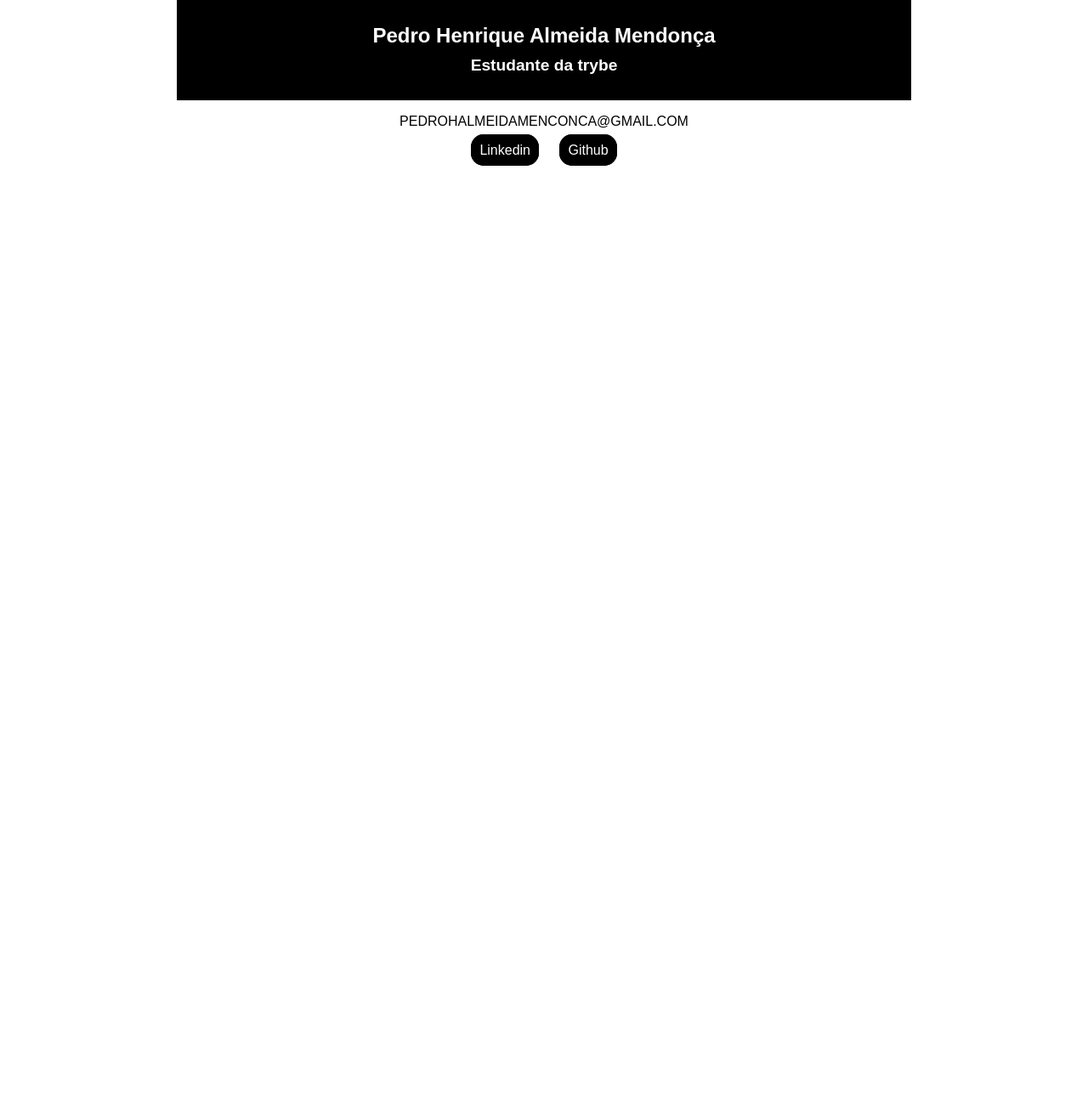
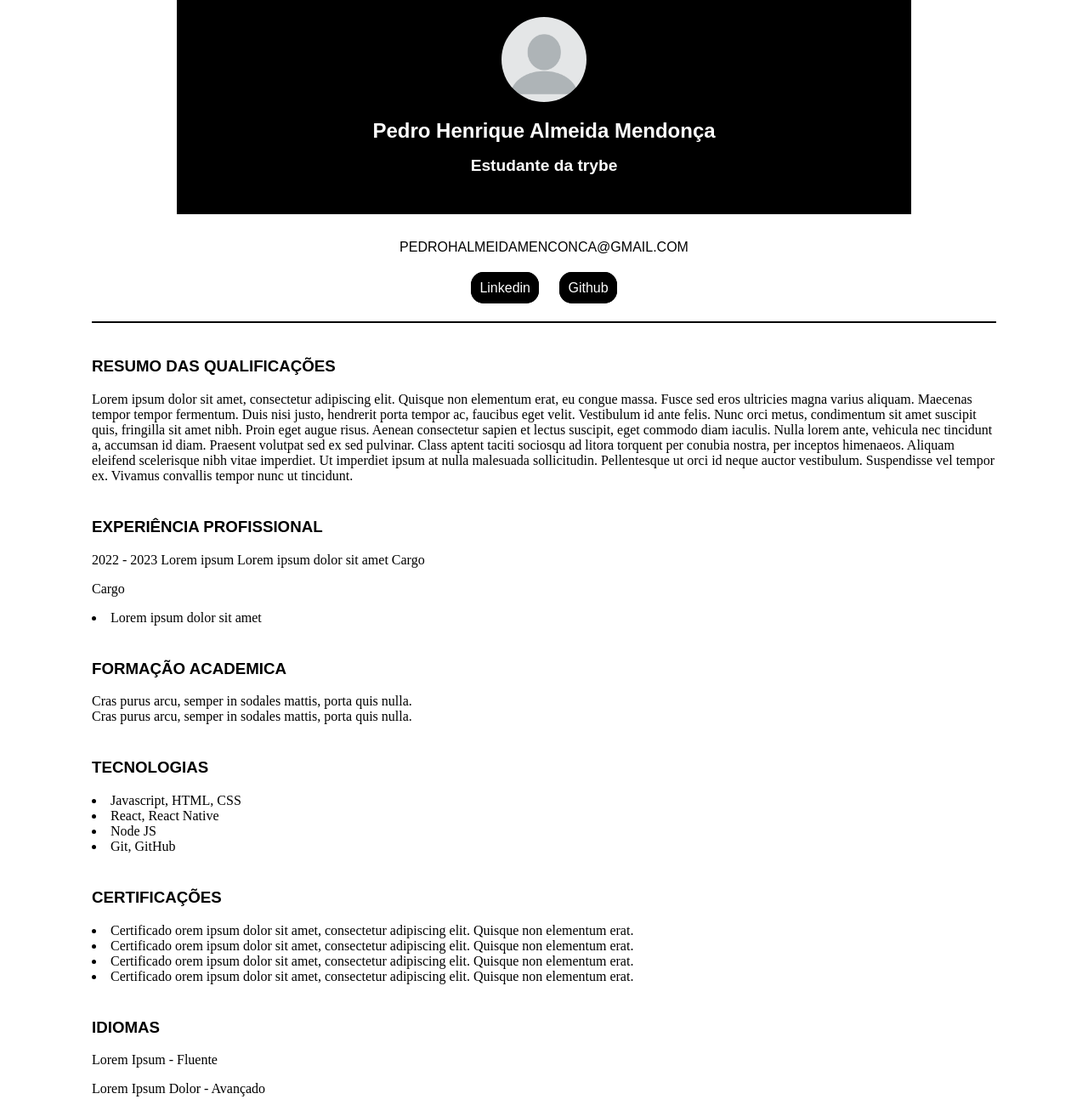
Before and after one commit to pedrohxiv/pedrohxiv.github.io, a plain HTML site: page index.html in a window 1280 px wide. Shown: the whole page at 85% size. Before the commit the page ends 800 px from the top, so only its background shows below. Drawn offline with Linux system fonts and the light colour scheme.

Commit message:
adicionando o conteudo da pagina

```diff
--- a/index.html
+++ b/index.html
@@ -7,26 +7,24 @@
     <title>Portifolio - Pedro Henrique Almeida Mendonça</title>
   </head>
   <style>
-    .cabecalho{
+    .cabecalho {
       text-align: center;
       font-family: sans-serif;
     }
+    .inicio {
+      background-color: black;
+      margin: -8px 200px 0 200px;
+      color: white;
+      border: 30px solid black;
+    }
     h1 {
-      background-color: black;
-      color: white;
-      border:30px solid black;
-      margin: -10px 200px 0 200px;
       font-size: 150%;
     }
-    h2{
-      background-color: black;
-      color: white;
-      border:30px solid black;
-      margin: -50px 200px 0 200px;
+    h2 {
       font-size: 120%;
     }
-    a{
-      text-decoration:none;
+    a {
+      text-decoration: none;
       box-shadow: none;
       color: black;
       background-color: black;
@@ -34,20 +32,106 @@
       border: 10px solid black;
       border-radius: 15px;
     }
-    .github{
+    .github {
       margin-left: 20px;
     }
 
-
+    hr {
+      margin-top: 30px;
+      margin-left: 100px;
+      margin-right: 100px;
+      border: 1px solid black;
+    }
+    .corpo {
+      margin-left: 100px;
+      margin-right: 100px;
+      margin-bottom: 100px;
+    }
+    h3 {
+      margin-top: 40px;
+      font-family: sans-serif;
+    }
+    .contato {
+      margin-top: 30px;
+      margin-bottom: 30px;
+    }
+    img {
+      width: 100px;
+      border-radius: 50%;
+      margin-top: -10px;
+    }
   </style>
   <body>
     <div class="cabecalho">
-    <h1>Pedro Henrique Almeida Mendonça</h1>
-    <h2>Estudante da trybe</h2>
-    <!-- <p class="contato">(37) 99926-9083</p> -->
-    <p class="contato">PEDROHALMEIDAMENCONCA@GMAIL.COM</p>
-    <a href="https://linkedin.com/in/pedrohxiv" target="_blank">Linkedin</a>
-    <a class="github" href="https://github.com/pedrohxiv" target="_blank">Github</a>
-  </div>
+      <div class="inicio">
+        <img src="./user.png" alt="usuário" />
+        <h1>Pedro Henrique Almeida Mendonça</h1>
+        <h2>Estudante da trybe</h2>
+      </div>
+      <p class="contato">PEDROHALMEIDAMENCONCA@GMAIL.COM</p>
+      <a href="https://linkedin.com/in/pedrohxiv" target="_blank">Linkedin</a>
+      <a class="github" href="https://github.com/pedrohxiv" target="_blank"
+        >Github</a
+      >
+      <hr />
+    </div>
+    <div class="corpo">
+      <h3>RESUMO DAS QUALIFICAÇÕES</h3>
+      <p>
+        Lorem ipsum dolor sit amet, consectetur adipiscing elit. Quisque non
+        elementum erat, eu congue massa. Fusce sed eros ultricies magna varius
+        aliquam. Maecenas tempor tempor fermentum. Duis nisi justo, hendrerit
+        porta tempor ac, faucibus eget velit. Vestibulum id ante felis. Nunc
+        orci metus, condimentum sit amet suscipit quis, fringilla sit amet nibh.
+        Proin eget augue risus. Aenean consectetur sapien et lectus suscipit,
+        eget commodo diam iaculis. Nulla lorem ante, vehicula nec tincidunt a,
+        accumsan id diam. Praesent volutpat sed ex sed pulvinar. Class aptent
+        taciti sociosqu ad litora torquent per conubia nostra, per inceptos
+        himenaeos. Aliquam eleifend scelerisque nibh vitae imperdiet. Ut
+        imperdiet ipsum at nulla malesuada sollicitudin. Pellentesque ut orci id
+        neque auctor vestibulum. Suspendisse vel tempor ex. Vivamus convallis
+        tempor nunc ut tincidunt.
+      </p>
+      <h3>EXPERIÊNCIA PROFISSIONAL</h3>
+      <p>2022 - 2023 Lorem ipsum Lorem ipsum dolor sit amet Cargo</p>
+      <p>
+        Cargo
+        <li>Lorem ipsum dolor sit amet</li>
+      </p>
+      <h3>FORMAÇÃO ACADEMICA</h3>
+      <p>
+        Cras purus arcu, semper in sodales mattis, porta quis nulla.<br />
+        Cras purus arcu, semper in sodales mattis, porta quis nulla.
+      </p>
+      <h3>TECNOLOGIAS</h3>
+      <p>
+        <li>Javascript, HTML, CSS</li>
+        <li>React, React Native</li>
+        <li>Node JS</li>
+        <li>Git, GitHub</li>
+      </p>
+      <h3>CERTIFICAÇÕES</h3>
+      <p>
+        <li>
+          Certificado orem ipsum dolor sit amet, consectetur adipiscing elit.
+          Quisque non elementum erat.
+        </li>
+        <li>
+          Certificado orem ipsum dolor sit amet, consectetur adipiscing elit.
+          Quisque non elementum erat.
+        </li>
+        <li>
+          Certificado orem ipsum dolor sit amet, consectetur adipiscing elit.
+          Quisque non elementum erat.
+        </li>
+        <li>
+          Certificado orem ipsum dolor sit amet, consectetur adipiscing elit.
+          Quisque non elementum erat.
+        </li>
+      </p>
+      <h3>IDIOMAS</h3>
+      <p>Lorem Ipsum - Fluente</p>
+      <p>Lorem Ipsum Dolor - Avançado</p>
+    </div>
   </body>
 </html>
```
Also changed, not shown: user.png (added).
